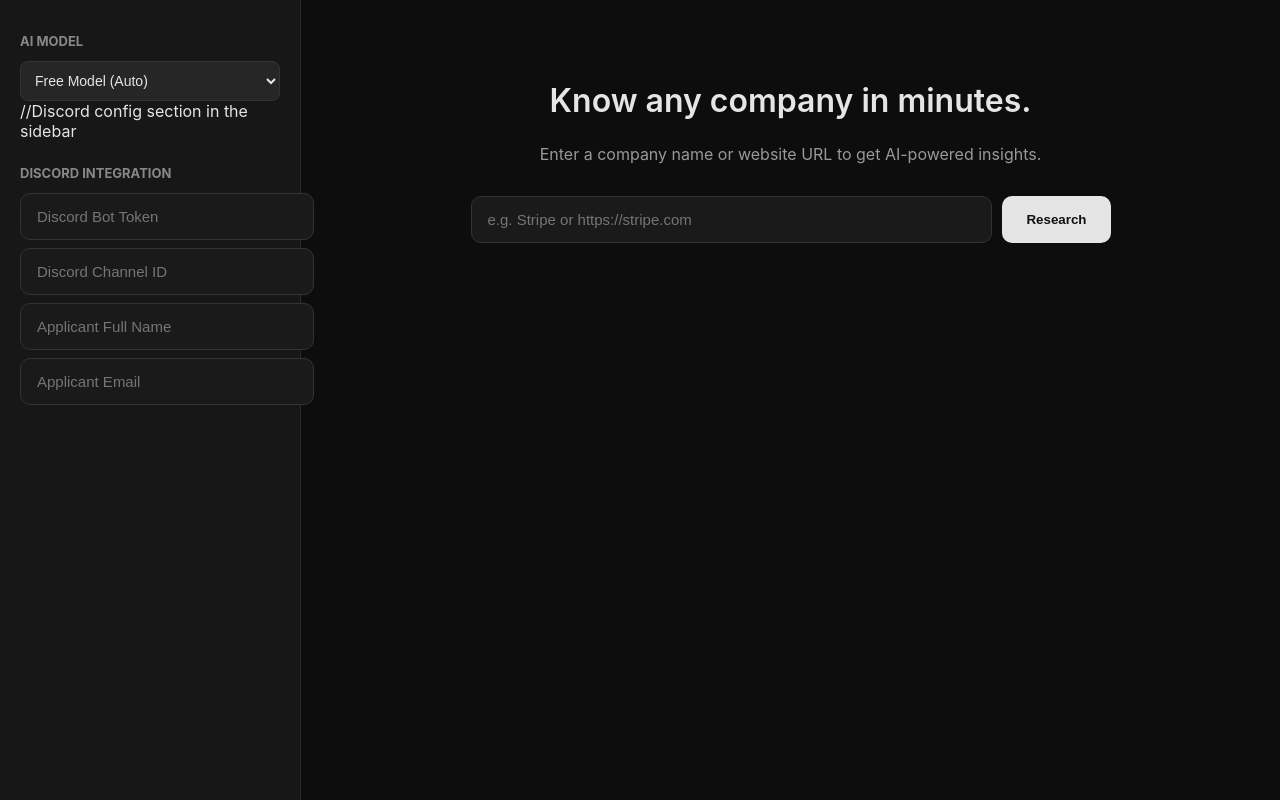
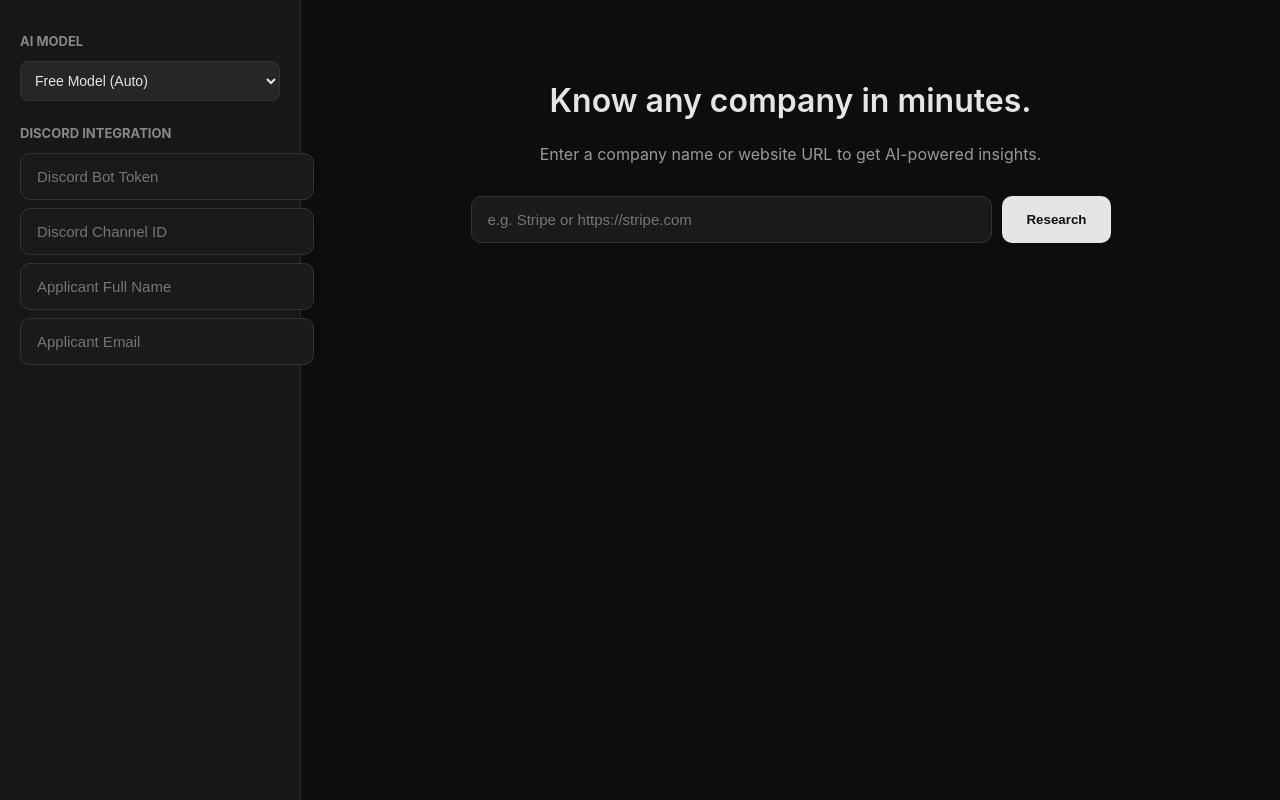
Before and after one commit to Bhagwat44551/Company-research-ai, a React (Create React App) app in the folder frontend/: page / in a window 1280 px wide. Built offline with nearby package versions, Linux system fonts and the light colour scheme.

Commit message:
Discored JSX block fix

```diff
--- a/frontend/src/App.js
+++ b/frontend/src/App.js
@@ -89,7 +89,7 @@ function App() {
           ))}
         </select>
 
-        //Discord config section in the sidebar
+        {/* Discord config section in the sidebar */}
         <div style={{ marginTop: 24 }}>
           <h3 style={{ fontSize: 13, textTransform: 'uppercase', color: '#888', marginBottom: 12 }}>
             Discord Integration
```
